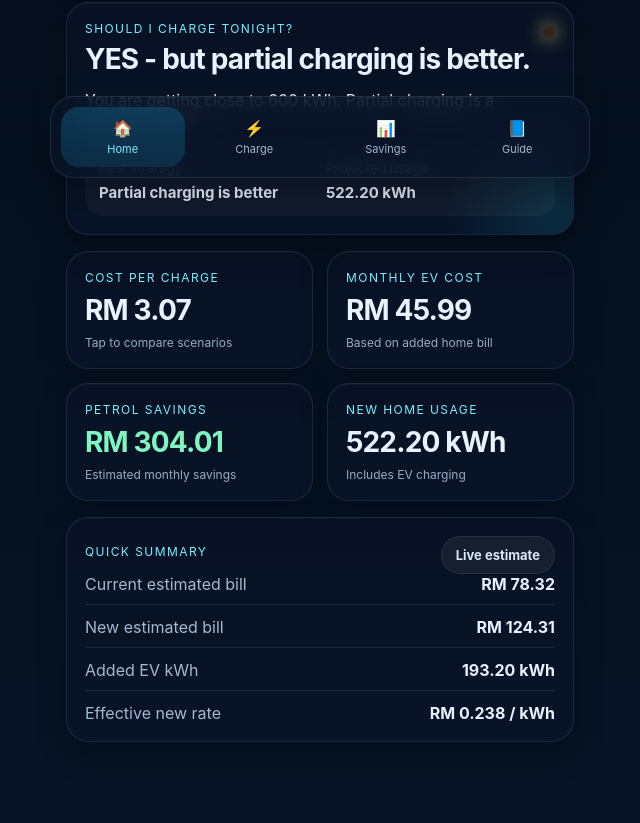
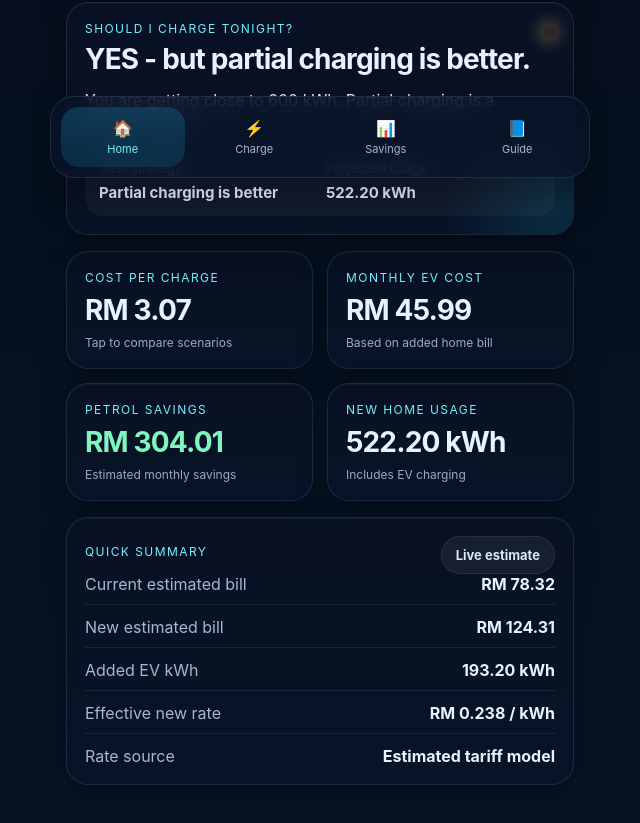
Before and after one commit to armanot/smartdrive-phev, a React (Vite) app: page / in a window 1280 px wide. Shown: the part 610-1433 px from the top of the page, without its empty margins (320-960 px from the left). Built offline with nearby package versions, Linux system fonts and the light colour scheme.

Commit message:
add-custom-rate

```diff
--- a/src/App.jsx
+++ b/src/App.jsx
@@ -144,12 +144,6 @@ const guideArticles = [
       "Not always. If your next day's driving is short or moderate, charging to 60% to 80% may already be enough. Full charging makes more sense when you expect heavier use.",
   },
   {
-  title: "What happens when the battery is low?",
-  category: "Battery",
-  content:
-    "The car does not suddenly become unusable. In a PHEV, the petrol engine supports the car automatically, so you can continue driving normally.",
-},
-{
     title: "Does AC use battery power?",
     category: "Battery",
     content:
@@ -261,43 +255,43 @@ const guideArticles = [
     title: "How do I start using the main screen?",
     category: "Screen & App",
     content:
-    "Start by getting familiar with the home screen, climate controls, navigation, media, and vehicle settings. The main screen is the control center for many daily functions inside the car."
+      "Start by getting familiar with the home screen, climate controls, navigation, media, and vehicle settings. The main screen is the control center for many daily functions inside the car.",
   },
   {
     title: "What should I set up first after getting the car?",
     category: "Screen & App",
     content:
-    "Set up the Proton app, pair your phone, check connectivity, learn the shortcut icons, test voice command, and review vehicle settings before your first regular drive."
+      "Set up the Proton app, pair your phone, check connectivity, learn the shortcut icons, test voice command, and review vehicle settings before your first regular drive.",
   },
   {
     title: "Which functions are controlled from the mobile app?",
     category: "Screen & App",
     content:
-    "The app is typically used for remote access, status checking, and convenient pre-drive controls. It is useful for checking battery or vehicle information without sitting inside the car."
+      "The app is typically used for remote access, status checking, and convenient pre-drive controls. It is useful for checking battery or vehicle information without sitting inside the car.",
   },
   {
     title: "Which functions should I use from the car screen?",
     category: "Screen & App",
     content:
-    "Use the in-car screen for navigation, media, climate, driving information, camera view, and settings that you need while seated in the vehicle."
+      "Use the in-car screen for navigation, media, climate, driving information, camera view, and settings that you need while seated in the vehicle.",
   },
   {
     title: "How do I use the voice assistant?",
     category: "Screen & App",
     content:
-    "Use voice command for simple hands-free actions like navigation, media, or climate adjustments. It is helpful when you want to reduce touching the screen while driving."
+      "Use voice command for simple hands-free actions like navigation, media, or climate adjustments. It is helpful when you want to reduce touching the screen while driving.",
   },
   {
     title: "Why does the car feel app-driven?",
     category: "Screen & App",
     content:
-    "Because many convenience features are connected digitally. The screen manages in-car functions, while the mobile app extends access and monitoring from outside the car."
+      "Because many convenience features are connected digitally. The screen manages in-car functions, while the mobile app extends access and monitoring from outside the car.",
   },
   {
     title: "What should I learn first on the screen as a new owner?",
     category: "Screen & App",
     content:
-    "Focus first on home screen shortcuts, battery and energy information, charging-related info, navigation, climate control, phone connection, and settings."
+      "Focus first on home screen shortcuts, battery and energy information, charging-related info, navigation, climate control, phone connection, and settings.",
   },
 ];
 
@@ -310,7 +304,6 @@ const guideCategories = [
   "Long Trip",
   "Basics",
   "Screen & App",
-
 ];
 
 function estimateBillFromKwh(totalKwh) {
@@ -321,7 +314,8 @@ function estimateBillFromKwh(totalKwh) {
 
   const subtotal = safeKwh * basePerKwh;
   const kwtbb = subtotal * KWTBB_RATE;
-  const serviceTax = safeKwh > ST_THRESHOLD_KWH ? subtotal * SERVICE_TAX_RATE : 0;
+  const serviceTax =
+    safeKwh > ST_THRESHOLD_KWH ? subtotal * SERVICE_TAX_RATE : 0;
   const totalBill = subtotal + kwtbb + serviceTax;
 
   return {
@@ -345,12 +339,13 @@ export default function App() {
   const [activeTab, setActiveTab] = useState("home");
 
   const [selectedVariant, setSelectedVariant] = useState("Premium");
-  const [batteryKwh, setBatteryKwh] = useState(variants["Premium"]);
+  const [batteryKwh, setBatteryKwh] = useState(variants.Premium);
   const [householdKwh, setHouseholdKwh] = useState(329);
   const [chargesPerMonth, setChargesPerMonth] = useState(15);
   const [chargePercent, setChargePercent] = useState(70);
   const [monthlyPetrolSpend, setMonthlyPetrolSpend] = useState(350);
   const [carName, setCarName] = useState("PROTON e.MAS 7 PHEV Premium");
+  const [customRate, setCustomRate] = useState("");
 
   const [guideSearch, setGuideSearch] = useState("");
   const [guideCategory, setGuideCategory] = useState("All");
@@ -367,15 +362,38 @@ export default function App() {
     const safeChargesPerMonth = Number(chargesPerMonth) || 0;
     const safeChargePercent = Number(chargePercent) || 0;
     const safeMonthlyPetrolSpend = Number(monthlyPetrolSpend) || 0;
+    const safeCustomRate = Number(customRate) || 0;
 
     const chargeKwh = safeBatteryKwh * (safeChargePercent / 100);
     const monthlyEvKwh = chargeKwh * safeChargesPerMonth;
     const newTotalKwh = safeHouseholdKwh + monthlyEvKwh;
 
-    const currentBill = estimateBillFromKwh(safeHouseholdKwh);
-    const newBill = estimateBillFromKwh(newTotalKwh);
+    let incrementalEvCost = 0;
+    let currentBill;
+    let newBill;
+    let rateSource = "Estimated tariff model";
 
-    const incrementalEvCost = newBill.totalBill - currentBill.totalBill;
+    if (safeCustomRate > 0) {
+      const currentCost = safeHouseholdKwh * safeCustomRate;
+      const newCost = newTotalKwh * safeCustomRate;
+
+      incrementalEvCost = newCost - currentCost;
+
+      currentBill = {
+        totalBill: currentCost,
+        effectiveRate: safeCustomRate,
+      };
+      newBill = {
+        totalBill: newCost,
+        effectiveRate: safeCustomRate,
+      };
+      rateSource = "Custom user rate";
+    } else {
+      currentBill = estimateBillFromKwh(safeHouseholdKwh);
+      newBill = estimateBillFromKwh(newTotalKwh);
+      incrementalEvCost = newBill.totalBill - currentBill.totalBill;
+    }
+
     const costPerCharge =
       safeChargesPerMonth > 0 ? incrementalEvCost / safeChargesPerMonth : 0;
 
@@ -420,8 +438,16 @@ export default function App() {
       advice,
       recommendChargeTonight,
       chargeLevel,
+      rateSource,
     };
-  }, [batteryKwh, householdKwh, chargesPerMonth, chargePercent, monthlyPetrolSpend]);
+  }, [
+    batteryKwh,
+    householdKwh,
+    chargesPerMonth,
+    chargePercent,
+    monthlyPetrolSpend,
+    customRate,
+  ]);
 
   const filteredGuides = useMemo(() => {
     return guideArticles.filter((article) => {
@@ -527,7 +553,10 @@ export default function App() {
                   <span className="card-hint">Based on added home bill</span>
                 </button>
 
-                <button className="card stat-card interactive positive" type="button">
+                <button
+                  className="card stat-card interactive positive"
+                  type="button"
+                >
                   <p className="label">Petrol savings</p>
                   <h3>{formatMoney(results.estimatedSavings)}</h3>
                   <span className="card-hint">Estimated monthly savings</span>
@@ -561,7 +590,13 @@ export default function App() {
                   </div>
                   <div className="summary-row">
                     <span>Effective new rate</span>
-                    <strong>RM {results.newBill.effectiveRate.toFixed(3)} / kWh</strong>
+                    <strong>
+                      RM {results.newBill.effectiveRate.toFixed(3)} / kWh
+                    </strong>
+                  </div>
+                  <div className="summary-row">
+                    <span>Rate source</span>
+                    <strong>{results.rateSource}</strong>
                   </div>
                 </div>
               </section>
@@ -587,7 +622,9 @@ export default function App() {
                   </div>
 
                   <div className="field">
-                    <label>Select Variant (affects features, not always battery)</label>
+                    <label>
+                      Select Variant (affects features, not always battery)
+                    </label>
                     <select
                       value={selectedVariant}
                       onChange={(e) => handleVariantChange(e.target.value)}
@@ -609,7 +646,23 @@ export default function App() {
                       onChange={(e) => setBatteryKwh(e.target.value)}
                     />
                     <p className="muted">
-                      Prime and Premium share the same battery size. Differences are mainly features.
+                      Prime and Premium share the same battery size. Differences
+                      are mainly features.
+                    </p>
+                  </div>
+
+                  <div className="field">
+                    <label>Electricity rate (RM per kWh)</label>
+                    <input
+                      type="number"
+                      step="0.01"
+                      placeholder="e.g. 0.55 (leave empty for auto)"
+                      value={customRate}
+                      onChange={(e) => setCustomRate(e.target.value)}
+                    />
+                    <p className="muted">
+                      Leave empty to use estimated TNB tariff. Enter your actual
+                      rate if you know it.
                     </p>
                   </div>
 
@@ -676,6 +729,10 @@ export default function App() {
                     <span>Monthly added electricity cost</span>
                     <strong>{formatMoney(results.incrementalEvCost)}</strong>
                   </div>
+                  <div className="summary-row">
+                    <span>Rate source</span>
+                    <strong>{results.rateSource}</strong>
+                  </div>
                 </div>
               </section>
             </>
@@ -689,7 +746,8 @@ export default function App() {
                   {formatMoney(results.estimatedSavings)}
                 </div>
                 <p className="muted">
-                  Estimated monthly savings compared with your current petrol spend.
+                  Estimated monthly savings compared with your current petrol
+                  spend.
                 </p>
               </section>
 
@@ -717,7 +775,9 @@ export default function App() {
               <section className="card premium-card">
                 <div className="card-header">
                   <p className="label">Guide search</p>
-                  <span className="glass-chip">{filteredGuides.length} results</span>
+                  <span className="glass-chip">
+                    {filteredGuides.length} results
+                  </span>
                 </div>
 
                 <div className="field">
@@ -745,19 +805,25 @@ export default function App() {
                   ))}
                 </div>
               </section>
+
               {guideCategory === "Battery" && (
                 <section className="card premium-card">
                   <p className="label">Battery basics</p>
                   <p className="muted">
-                    Focus on three things first: charge based on need, understand what happens when battery is low, and know that driving style affects EV efficiency.
+                    Focus on three things first: charge based on need,
+                    understand what happens when battery is low, and know that
+                    driving style affects EV efficiency.
                   </p>
                 </section>
               )}
+
               {guideCategory === "Charging" && (
                 <section className="card premium-card">
                   <p className="label">Charging basics</p>
                   <p className="muted">
-                  Charge based on your daily needs, not by habit. Partial charging is often enough, and home charging is usually the most practical routine.
+                    Charge based on your daily needs, not by habit. Partial
+                    charging is often enough, and home charging is usually the
+                    most practical routine.
                   </p>
                 </section>
               )}
@@ -765,7 +831,10 @@ export default function App() {
               <section className="guide-results">
                 {filteredGuides.length > 0 ? (
                   filteredGuides.map((article, index) => (
-                    <article key={index} className="card premium-card guide-card">
+                    <article
+                      key={index}
+                      className="card premium-card guide-card"
+                    >
                       <div className="guide-top">
                         <p className="label">{article.category}</p>
                       </div>
@@ -777,7 +846,8 @@ export default function App() {
                   <section className="card premium-card">
                     <p className="label">No results</p>
                     <p className="muted">
-                      Try another keyword like charge, battery, hybrid, or savings.
+                      Try another keyword like charge, battery, hybrid, or
+                      savings.
                     </p>
                   </section>
                 )}
```
Lines whose indentation alone changed are shown as unchanged.
